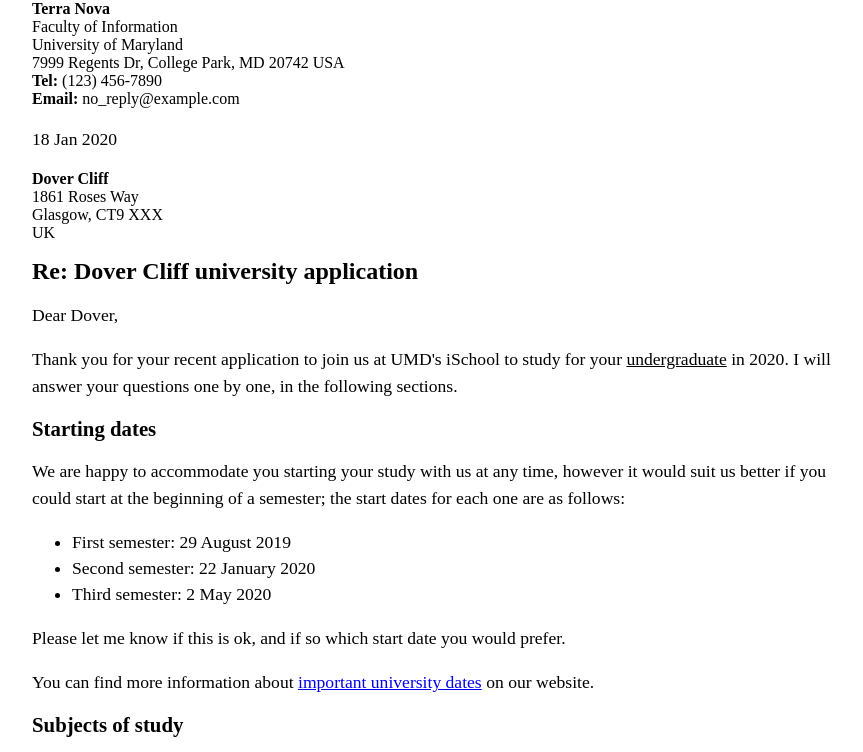
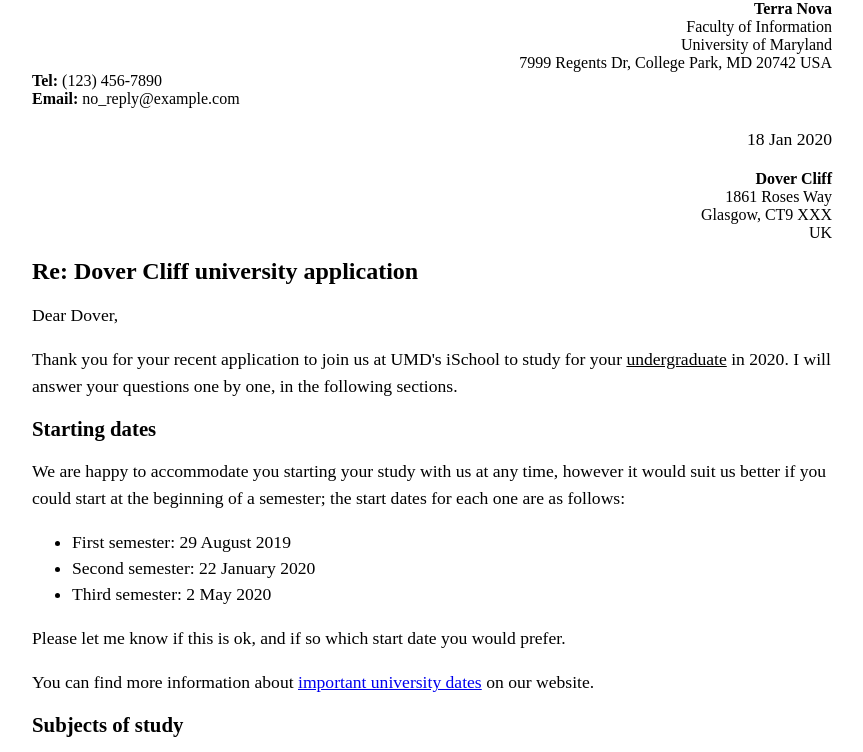
Before and after one commit to aabdella98/aabdella98.github.io, a plain HTML site: page lab_2/index.html in a window 1280 px wide. Shown: the top 752 px of the page, without its empty margins (208-1071 px from the left). Drawn offline with Linux system fonts and the light colour scheme.

Commit message:
Update index.html

```diff
--- a/lab_2/index.html
+++ b/lab_2/index.html
@@ -8,7 +8,7 @@
 </head>
 <body>
 
-<div class= "send=column">
+<div class= "sender-column">
 <strong> Terra Nova </strong><br>
 Faculty of Information<br>
 University of Maryland<br>
@@ -20,7 +20,7 @@
 <strong> Email:</strong> no_reply@example.com<br>
 
 
-<div class="send=column">
+<div class="sender-column">
 <p>18 Jan 2020</p>
 <strong> Dover Cliff</strong><br>
 1861 Roses Way<br>
```
